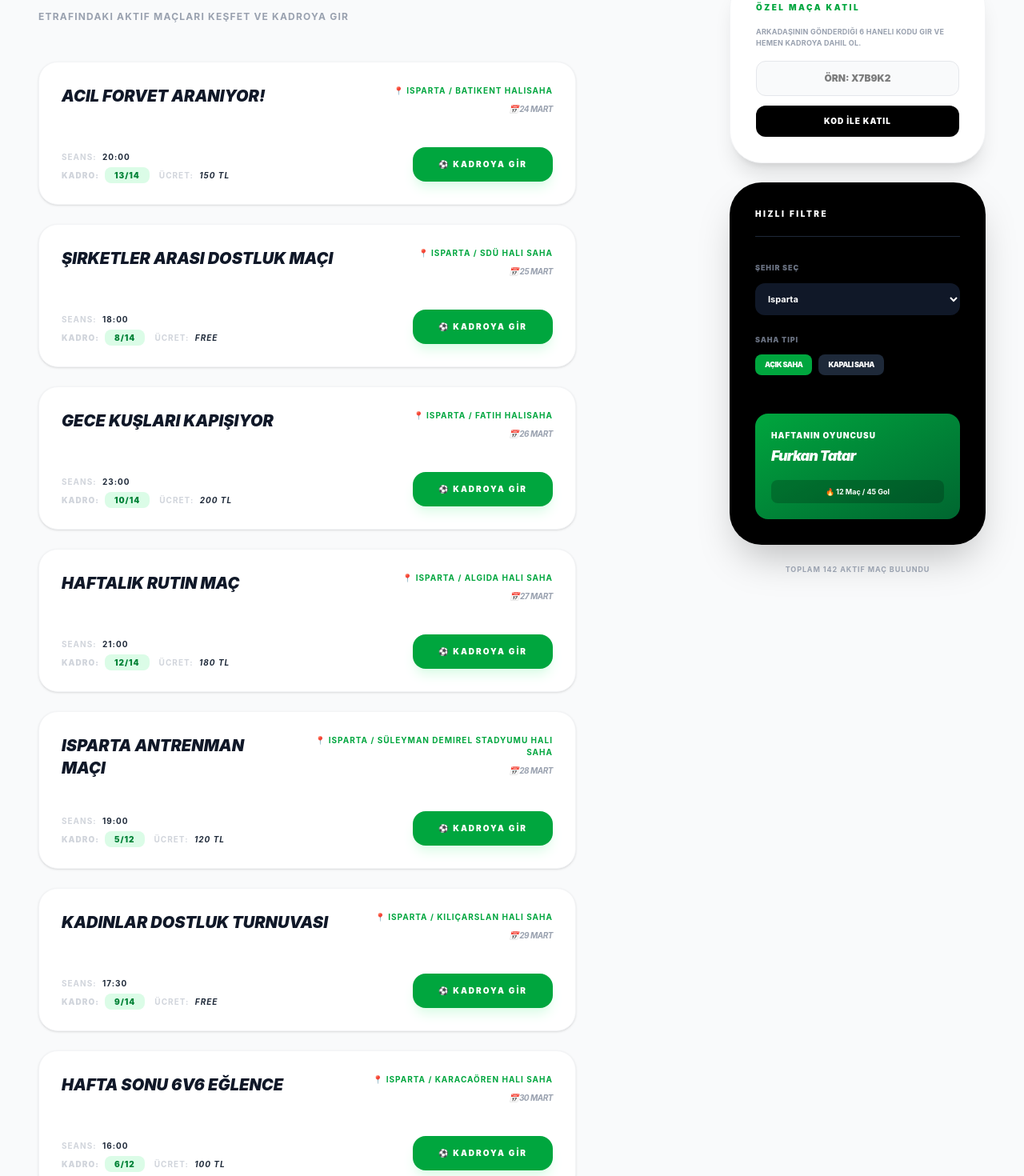
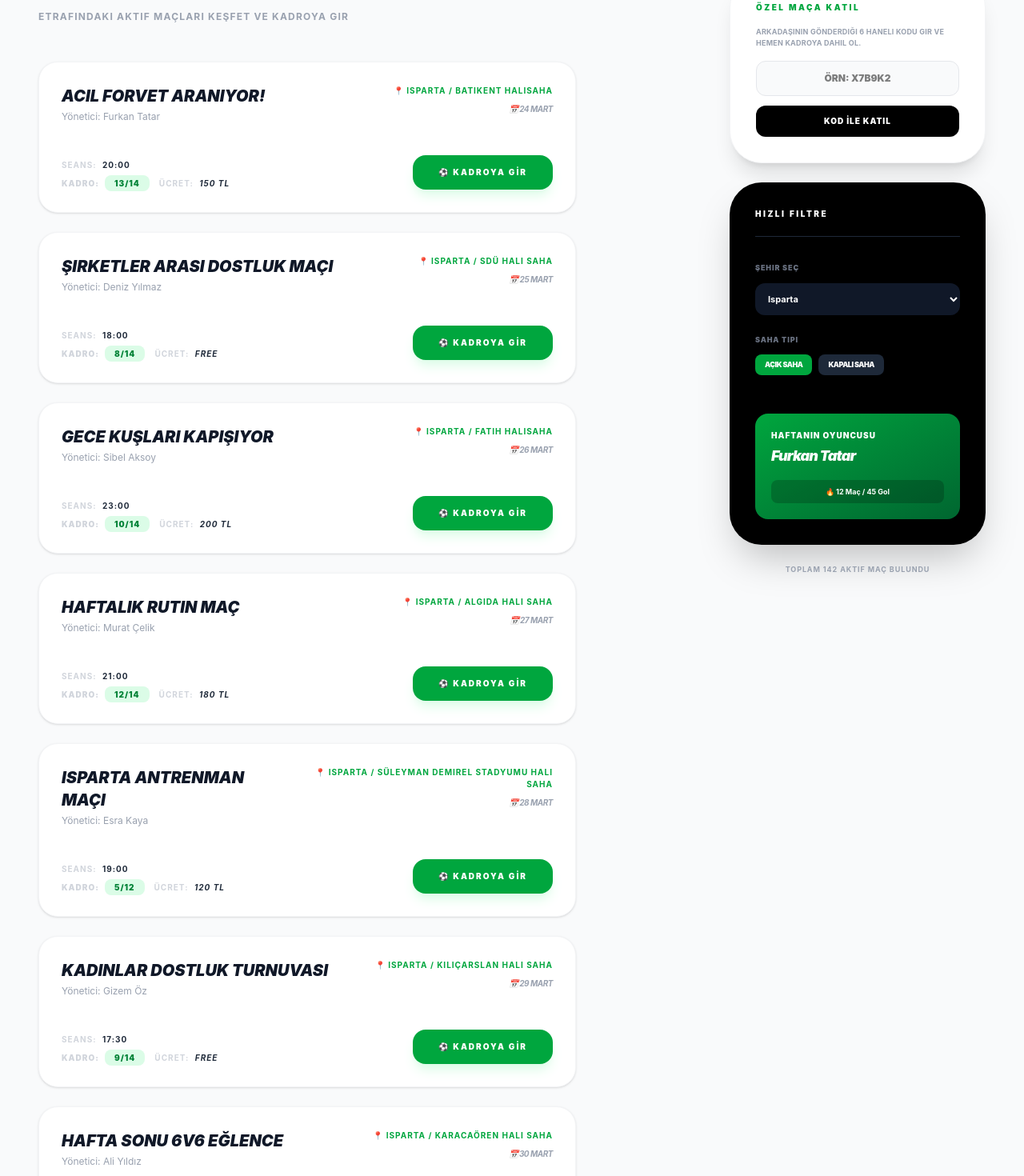
Before and after one commit to FurknTtr/macagel_playground, a React app in the folder frontend/: page /discover in a window 1280 px wide. Shown: the part 150-1620 px from the top of the page at 80% size. Built offline with nearby package versions, Linux system fonts and the light colour scheme; the HTML template or start-up script is replaced by a standard one.

Commit message:
Yeni görsel güncelleme

```diff
--- a/frontend/src/pages/MatchList.jsx
+++ b/frontend/src/pages/MatchList.jsx
@@ -7,14 +7,14 @@ function Discover() {
 
   // MOCK DATA: Sistemdeki tüm maçlar (Pazar Yeri)
   const [allMatches] = useState([
-    { id: 101, title: "Acil Forvet Aranıyor!", location: "Isparta / Batıkent Halısaha", date: "24 Mart", time: "20:00", capacity: "13/14", price: "150 TL" },
-    { id: 102, title: "Şirketler Arası Dostluk Maçı", location: "Isparta / SDÜ Halı Saha", date: "25 Mart", time: "18:00", capacity: "8/14", price: "Free" },
-    { id: 103, title: "Gece Kuşları Kapışıyor", location: "Isparta / Fatih Halısaha ", date: "26 Mart", time: "23:00", capacity: "10/14", price: "200 TL" },
-    { id: 104, title: "Haftalık Rutin Maç", location: "Isparta / Algida Halı Saha", date: "27 Mart", time: "21:00", capacity: "12/14", price: "180 TL" },
-    { id: 105, title: "Isparta Antrenman Maçı", location: "Isparta / Süleyman Demirel Stadyumu Halı Saha", date: "28 Mart", time: "19:00", capacity: "5/12", price: "120 TL" },
-    { id: 106, title: "Kadınlar Dostluk Turnuvası", location: "Isparta / Kılıçarslan Halı Saha", date: "29 Mart", time: "17:30", capacity: "9/14", price: "Free" },
-    { id: 107, title: "Hafta Sonu 6v6 Eğlence", location: "Isparta / Karacaören Halı Saha", date: "30 Mart", time: "16:00", capacity: "6/12", price: "100 TL" },
-    { id: 108, title: "Akşam Çim Ligi", location: "Isparta / Sorkun Halı Saha", date: "31 Mart", time: "21:00", capacity: "11/14", price: "140 TL" },
+    { id: 101, title: "Acil Forvet Aranıyor!", manager: "Furkan Tatar", location: "Isparta / Batıkent Halısaha", date: "24 Mart", time: "20:00", capacity: "13/14", price: "150 TL" },
+    { id: 102, title: "Şirketler Arası Dostluk Maçı", manager: "Deniz Yılmaz", location: "Isparta / SDÜ Halı Saha", date: "25 Mart", time: "18:00", capacity: "8/14", price: "Free" },
+    { id: 103, title: "Gece Kuşları Kapışıyor", manager: "Sibel Aksoy", location: "Isparta / Fatih Halısaha ", date: "26 Mart", time: "23:00", capacity: "10/14", price: "200 TL" },
+    { id: 104, title: "Haftalık Rutin Maç", manager: "Murat Çelik", location: "Isparta / Algida Halı Saha", date: "27 Mart", time: "21:00", capacity: "12/14", price: "180 TL" },
+    { id: 105, title: "Isparta Antrenman Maçı", manager: "Esra Kaya", location: "Isparta / Süleyman Demirel Stadyumu Halı Saha", date: "28 Mart", time: "19:00", capacity: "5/12", price: "120 TL" },
+    { id: 106, title: "Kadınlar Dostluk Turnuvası", manager: "Gizem Öz", location: "Isparta / Kılıçarslan Halı Saha", date: "29 Mart", time: "17:30", capacity: "9/14", price: "Free" },
+    { id: 107, title: "Hafta Sonu 6v6 Eğlence", manager: "Ali Yıldız", location: "Isparta / Karacaören Halı Saha", date: "30 Mart", time: "16:00", capacity: "6/12", price: "100 TL" },
+    { id: 108, title: "Akşam Çim Ligi", manager: "Leyla Demir", location: "Isparta / Sorkun Halı Saha", date: "31 Mart", time: "21:00", capacity: "11/14", price: "140 TL" },
   ]);
 
   return (
@@ -67,12 +67,13 @@ function Discover() {
             {allMatches.map((match) => (
               <div key={match.id} className="bg-white rounded-3xl border border-gray-100 p-7 transition-all shadow-sm hover:shadow-xl hover:border-green-300 group">
 
-                {/* Üst Satır: Başlık | Konum & Tarih */}
+                {/* Üst Satır: Başlık | Yönetici | Konum & Tarih */}
                 <div className="flex justify-between items-start mb-10">
                   <div className="max-w-[70%]">
                     <h3 className="text-xl font-black text-gray-900 group-hover:text-green-600 transition-colors uppercase italic">
                       {match.title}
                     </h3>
+                    <p className="text-xs text-gray-400 mt-1">Yönetici: {match.manager}</p>
                   </div>
                   <div className="text-right">
                     <Link
--- a/frontend/src/pages/Menu.jsx
+++ b/frontend/src/pages/Menu.jsx
@@ -7,9 +7,9 @@ function Menu() {
 
   // VERİLER (Eksiksiz tam kadro)
   const [matches, setMatches] = useState([
-    { id: 1, title: "Pazartesi Gecesi Halı Saha", location: "Isparta / Merkez", date: "23 Mart", time: "21:00", capacity: "12/14", isOwner: true, type: "upcoming" },
-    { id: 2, title: "SDU Batı Sahası Maçı", location: "SDU Sahaları", date: "25 Mart", time: "19:00", capacity: "10/14", isOwner: false, type: "upcoming" },
-    { id: 3, title: "Efsane Cuma Kapışması", location: "Arena Park", date: "10 Mart", time: "22:00", score: "7 - 5", isOwner: false, type: "past" },
+    { id: 1, title: "Pazartesi Gecesi Halı Saha", manager: "Furkan Tatar", location: "Isparta / Merkez", date: "23 Mart", time: "21:00", capacity: "12/14", isOwner: true, type: "upcoming" },
+    { id: 2, title: "SDU Batı Sahası Maçı", manager: "Deniz Yılmaz", location: "SDU Sahaları", date: "25 Mart", time: "19:00", capacity: "10/14", isOwner: false, type: "upcoming" },
+    { id: 3, title: "Efsane Cuma Kapışması", manager: "Murat Çelik", location: "Arena Park", date: "10 Mart", time: "22:00", score: "7 - 5", isOwner: false, type: "past" },
   ]);
 
   const [editingMatch, setEditingMatch] = useState(null);
@@ -40,6 +40,11 @@ function Menu() {
     setEditingMatch(null); // Modalı kapat
   };
 
+  const handleRemoveMatch = (matchId) => {
+    const confirmed = window.confirm("Bu maçı kaldırmak istediğine emin misin?");
+    if (!confirmed) return;
+    setMatches((prev) => prev.filter((m) => m.id !== matchId));
+  };
 
   //getFriends atılıcak
   const getFriends = () => {
@@ -119,6 +124,7 @@ function Menu() {
                     <h3 className="text-xl font-black text-gray-900 leading-tight uppercase tracking-tight group-hover:text-green-600 transition-colors">
                       {match.title}
                     </h3>
+                    <p className="text-xs text-gray-400 mt-1">Yönetici: {match.manager}</p>
                   </div>
                   <div className="text-right">
                     <p className="text-[10px] font-black text-green-600 uppercase tracking-widest flex items-center justify-end gap-1">📍 {match.location}</p>
@@ -146,6 +152,14 @@ function Menu() {
                         className="bg-blue-600 text-white px-6 py-3 rounded-2xl text-[10px] font-black hover:bg-blue-700 transition-all shadow-lg shadow-blue-100 uppercase tracking-widest"
                       >
                         🛠️ YÖNET
+                      </button>
+                    )}
+                    {match.isOwner && (
+                      <button
+                        onClick={() => handleRemoveMatch(match.id)}
+                        className="bg-red-600 text-white px-6 py-3 rounded-2xl text-[10px] font-black hover:bg-red-700 transition-all shadow-lg shadow-red-100 uppercase tracking-widest"
+                      >
+                        🗑️ MAÇI KALDIR
                       </button>
                     )}
                     {match.isOwner && (
```
